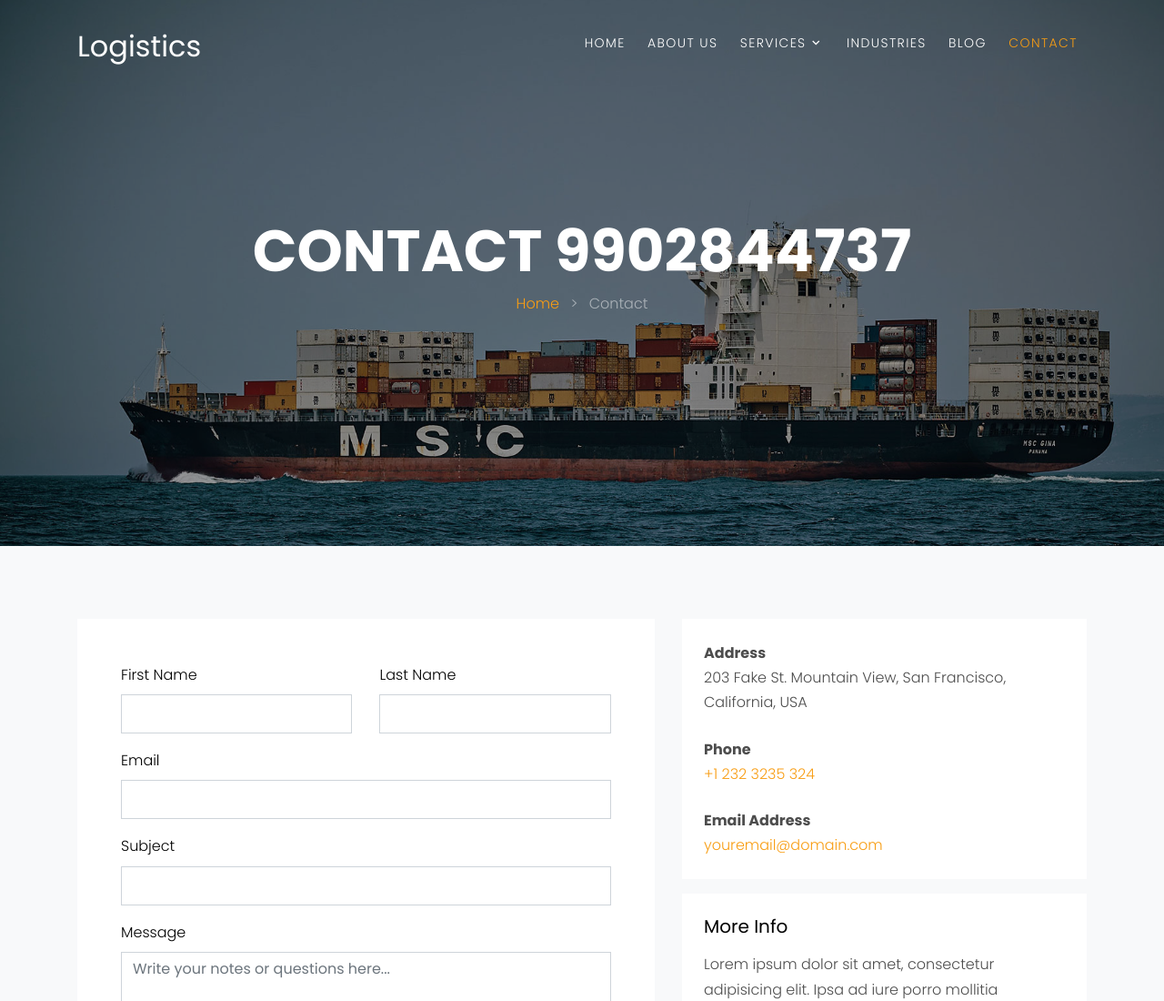
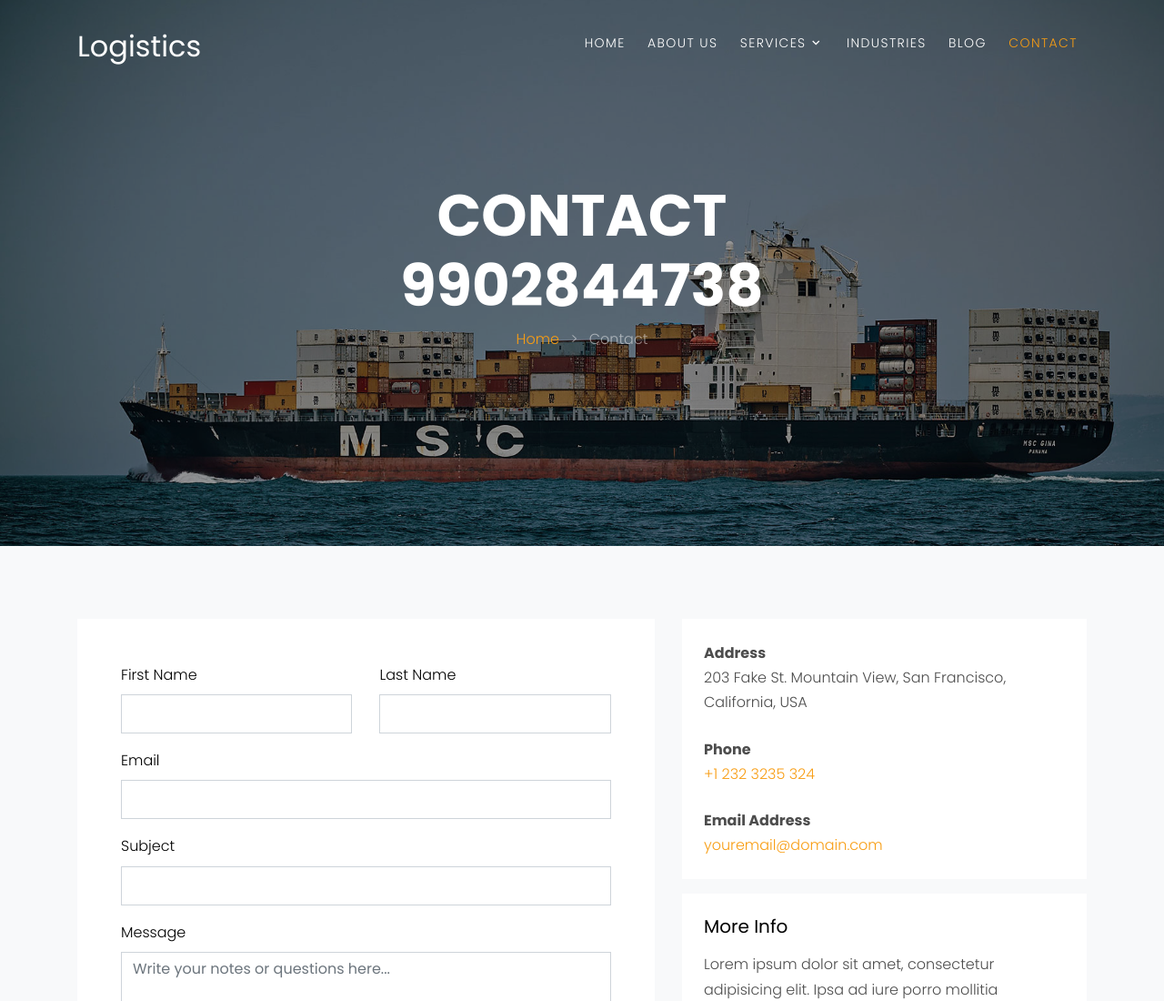
Before and after one commit to kasasiddu/SampleApp, a plain HTML site: page logistics/contact.html in a window 1280 px wide. Shown: the top 1100 px of the page at 91% size. Drawn offline with Linux system fonts and the light colour scheme; files whose address does not match are found by name; a web font is replaced by a local one.

Commit message:
Update contact.html

```diff
--- a/logistics/contact.html
+++ b/logistics/contact.html
@@ -86,7 +86,7 @@
         <div class="row align-items-center justify-content-center text-center">
 
           <div class="col-md-8" data-aos="fade-up" data-aos-delay="400">
-            <h1 class="text-white font-weight-light text-uppercase font-weight-bold">Contact 9902844737</h1>
+            <h1 class="text-white font-weight-light text-uppercase font-weight-bold">Contact 9902844738</h1>
             <p class="breadcrumb-custom"><a href="index.html">Home</a> <span class="mx-2">&gt;</span> <span>Contact</span></p>
           </div>
         </div>
```
